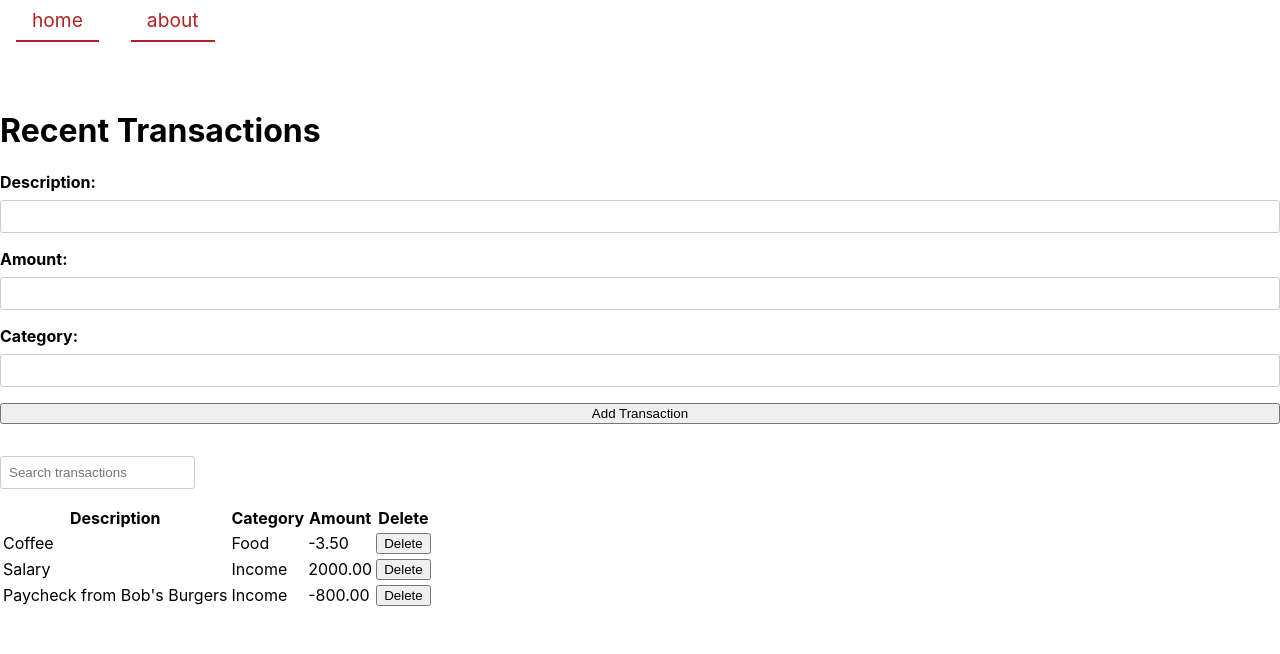
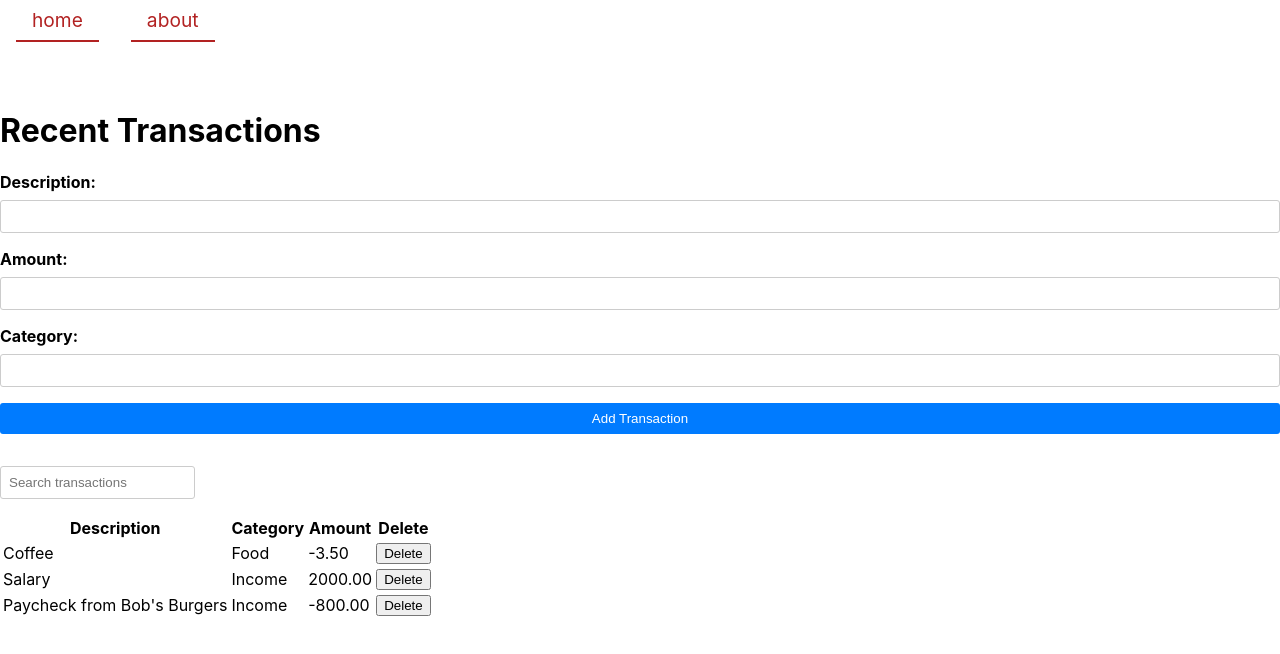
Before and after one commit to Dennismarangu/react-code-challenge-1, a React (Create React App) app in the folder bank-of-flatiron-app/: page / in a window 1280 px wide. Shown: the top 654 px of the page. Built offline with nearby package versions, Linux system fonts and the light colour scheme; the HTML template or start-up script is replaced by a standard one.

Commit message:
Home.css

```diff
--- a/bank-of-flatiron-app/src/components/Home.css
+++ b/bank-of-flatiron-app/src/components/Home.css
@@ -24,3 +24,17 @@
     border: 1px solid #ccc;
     border-radius: 3px;
   }
+
+  button[type="submit"] {
+    background-color: #007bff;
+    color: #fff;
+    border: none;
+    padding: 0.5rem 1rem;
+    border-radius: 3px;
+    cursor: pointer;
+    transition: all 0.2s ease-in-out;
+  }
+
+  button[type="submit"]:hover {
+    background-color: #0069d9;
+  }
```
